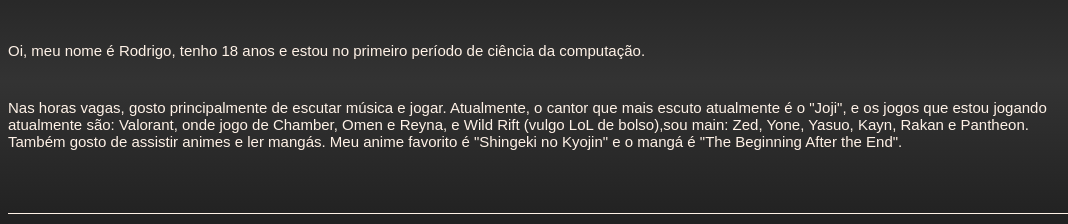
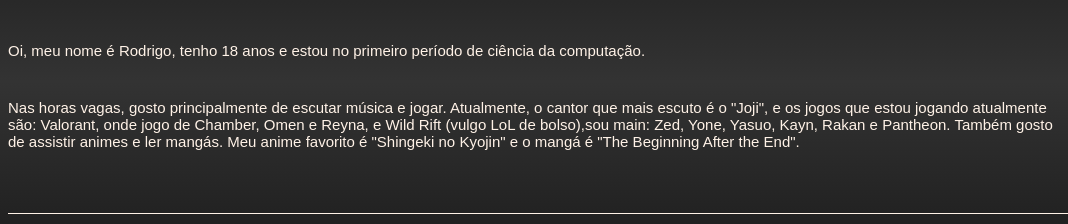
Before and after one commit to rRodrigoGomes/ProjetoWeb, a plain HTML site: page index.html in a window 1280 px wide. Shown: the part 323-547 px from the top of the page, 0-1068 px from the left. Drawn offline with Linux system fonts and the light colour scheme.

Commit message:
Update index.html

```diff
--- a/index.html
+++ b/index.html
@@ -24,7 +24,7 @@
                 <h3
                 class="conteudo-principal-escrito-subtitulo">Sobre mim</h3>
                 <p  id="sobre"  class="p">Oi, meu nome é Rodrigo, tenho 18 anos e estou no primeiro período de ciência da computação.</p>
-                <p class="p">Nas horas vagas, gosto principalmente de escutar música e jogar. Atualmente, o cantor que mais escuto atualmente é o "Joji", e os jogos que estou jogando atualmente são: Valorant, onde jogo de Chamber, Omen e Reyna, e Wild Rift (vulgo LoL de bolso),sou main: Zed, Yone, Yasuo, Kayn, Rakan e Pantheon. Também gosto de assistir animes e ler mangás. Meu anime favorito é "Shingeki no Kyojin" e o mangá é "The Beginning After the End".
+                <p class="p">Nas horas vagas, gosto principalmente de escutar música e jogar. Atualmente, o cantor que mais escuto é o "Joji", e os jogos que estou jogando atualmente são: Valorant, onde jogo de Chamber, Omen e Reyna, e Wild Rift (vulgo LoL de bolso),sou main: Zed, Yone, Yasuo, Kayn, Rakan e Pantheon. Também gosto de assistir animes e ler mangás. Meu anime favorito é "Shingeki no Kyojin" e o mangá é "The Beginning After the End".
                 </p>
             </div>
             <img class="conteudo-principal-imagem"
```
